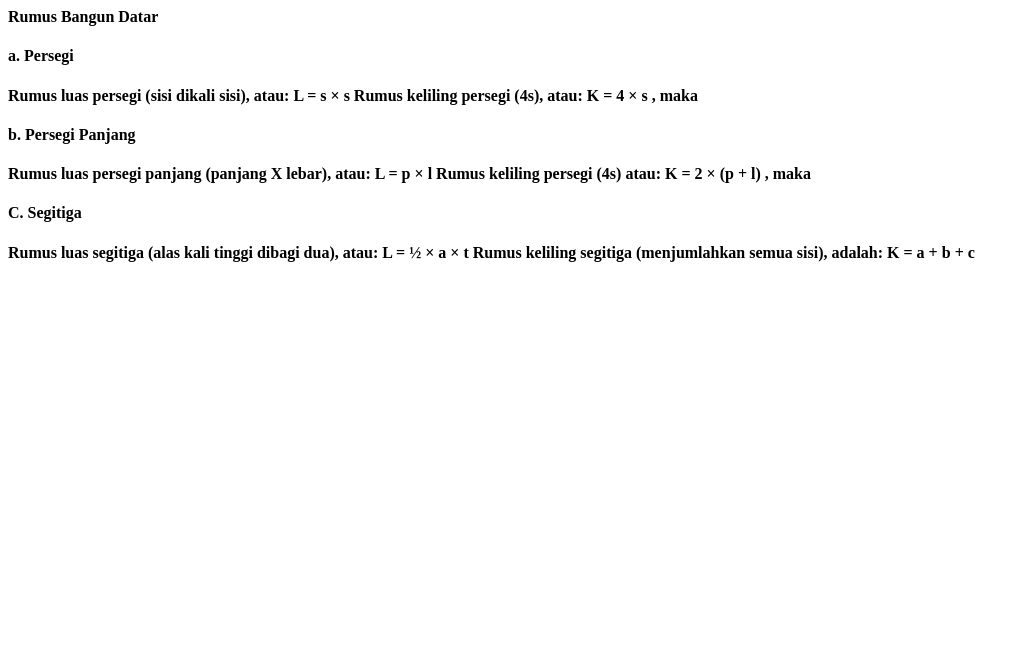
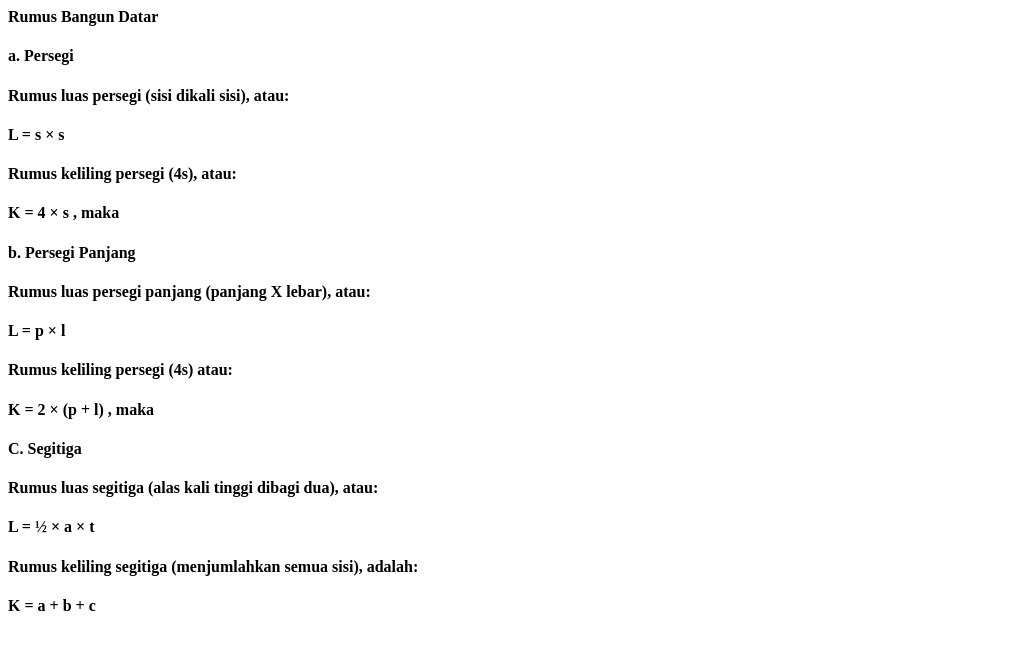
Before and after one commit to alfin010802/alfin010802.github.io, a plain HTML site: page AlfinT3.html in a window 1280 px wide. Shown: the whole page, without its empty margins (0-1030 px from the left). Drawn offline with Linux system fonts and the light colour scheme.

Commit message:
Update AlfinT3.html

```diff
--- a/AlfinT3.html
+++ b/AlfinT3.html
@@ -11,22 +11,22 @@ Rumus Bangun Datar
 a. Persegi
  <h4>
 Rumus luas persegi (sisi dikali sisi), atau:
-
+ <h4>
 L = s × s
-
+ <h4>
 Rumus keliling persegi (4s), atau:
-
+ <h4>
 K = 4 × s
 
 , maka <h4>
 b. Persegi Panjang
  <h4>
 Rumus luas persegi panjang (panjang X lebar), atau:
-
+ <h4>
 L = p × l
-
+ <h4>
 Rumus keliling persegi (4s) atau:
-
+ <h4>
 K = 2 × (p + l)
 
 , maka <h4>
@@ -34,11 +34,11 @@ K = 2 × (p + l)
 C. Segitiga
  <h4>
 Rumus luas segitiga (alas kali tinggi dibagi dua), atau:
-
+ <h4>
 L = ½ × a × t
-
+ <h4>
 Rumus keliling segitiga (menjumlahkan semua sisi), adalah:
-
+ <h4>
 K = a + b + c
 
 </html>
```
